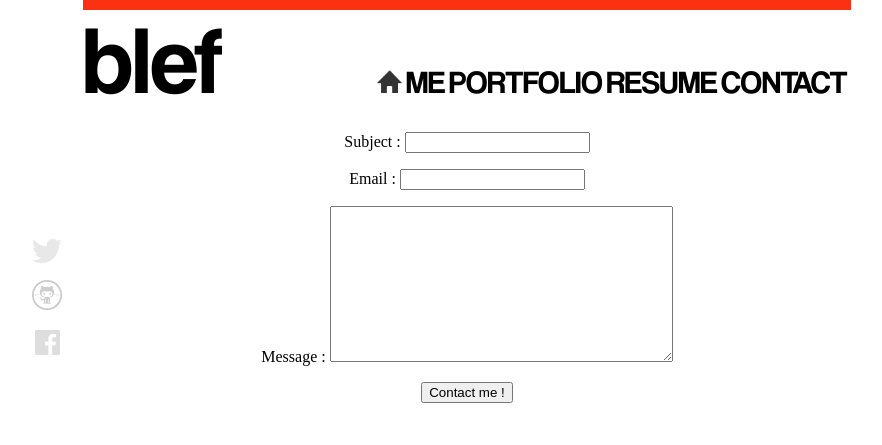
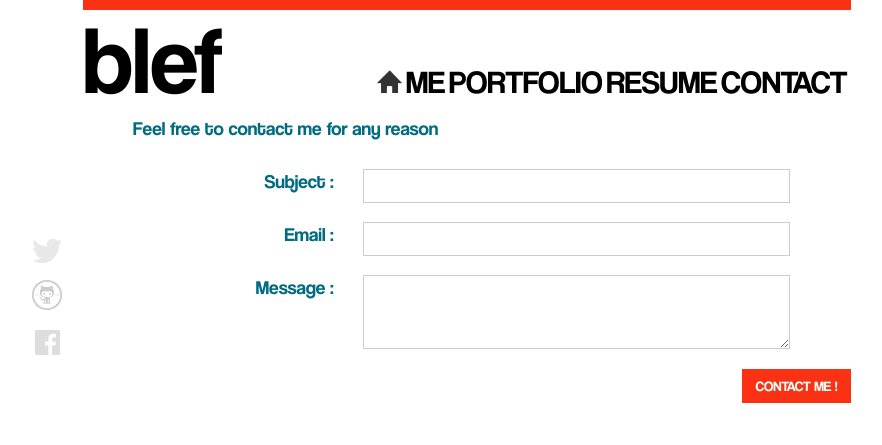
Before and after one commit to Bl3f/blef.fr, a Django app: page /contact/ in a window 1280 px wide. Shown: the top 445 px of the page, without its empty margins (173-1055 px from the left). Run offline with Django 3.2, Linux system fonts and the light colour scheme; style sheets or scripts are compiled from the project's sources.

Commit message:
Contact CSS

```diff
--- a/blefpointfr/static/css/main.css
+++ b/blefpointfr/static/css/main.css
@@ -271,3 +271,61 @@ article#portfolio section div.overview .description p {
   margin: 0px;
   font-size: 0.9em;
 }
+/* line 239, ../scss/main.scss */
+article form {
+  margin-top: 30px;
+}
+/* line 241, ../scss/main.scss */
+article form label {
+  width: 30%;
+  display: inline-block;
+  text-align: right;
+  vertical-align: middle;
+  float: left;
+}
+/* line 248, ../scss/main.scss */
+article form input[type="text"], article form textarea {
+  width: 60%;
+  height: 20px;
+  margin-left: 30px;
+  padding: 6px 12px;
+  font-size: 14px;
+  line-height: 1.428571429;
+  color: #555;
+  vertical-align: middle;
+  background-color: white;
+  background-image: none;
+  border: 1px solid #ccc;
+}
+/* line 261, ../scss/main.scss */
+article form textarea {
+  width: 60%;
+  height: 60px;
+  resize: vertical;
+}
+/* line 266, ../scss/main.scss */
+article form input[type="submit"] {
+  background-color: #fa3113;
+  border-color: #fa3113;
+  float: right;
+  color: white;
+  text-transform: uppercase;
+  font-family: "coolvetica";
+  display: inline-block;
+  padding: 6px 12px;
+  margin-bottom: 0;
+  font-size: 14px;
+  font-weight: normal;
+  line-height: 1.428571429;
+  text-align: center;
+  white-space: nowrap;
+  vertical-align: middle;
+  cursor: pointer;
+  background-image: none;
+  border: 1px solid transparent;
+}
+/* line 286, ../scss/main.scss */
+article form input[type="submit"]:active {
+  color: #000000;
+  margin-top: 5px;
+}
--- a/blefpointfr/static/scss/main.scss
+++ b/blefpointfr/static/scss/main.scss
@@ -236,4 +236,57 @@ article {
             }
         }
     }
+    form {
+        margin-top: 30px;
+        label {
+            width: 30%;
+            display: inline-block;
+            text-align: right;
+            vertical-align: middle;
+            float: left;
+        }
+        input[type="text"], textarea {
+            width: 60%;
+            height: 20px;
+            margin-left: 30px;
+            padding: 6px 12px;
+            font-size: 14px;
+            line-height: 1.428571429;
+            color: #555;
+            vertical-align: middle;
+            background-color: $background-color;
+            background-image: none;
+            border: 1px solid #ccc;
+        }
+        textarea {
+            width: 60%;
+            height: 60px;
+            resize: vertical;
+        }
+        input[type="submit"] {
+            background-color: $contact-color;
+            border-color: $contact-color;
+            float: right;
+            color: $background-color;
+            text-transform: uppercase;
+            font-family: "coolvetica";
+            display: inline-block;
+            padding: 6px 12px;
+            margin-bottom: 0;
+            font-size: 14px;
+            font-weight: normal;
+            line-height: 1.428571429;
+            text-align: center;
+            white-space: nowrap;
+            vertical-align: middle;
+            cursor: pointer;
+            background-image: none;
+            border: 1px solid transparent;
+
+            &:active {
+                color: #000000;
+                margin-top: 5px;
+            }
+        }
+    }
 }
--- a/blefpointfr/templates/front/contact.html
+++ b/blefpointfr/templates/front/contact.html
@@ -7,6 +7,8 @@
 {% endblock %}
 
 {% block content %}
+    <article>
+        <p>Feel free to contact me for any reason</p>
         {% if form.errors %}
             <p style="color: red;">
                 Please correct the error{{ form.errors|pluralize }} below.
@@ -18,4 +20,5 @@
             {{ form.as_p }}
             <input type="submit" value="Contact me !">
         </form>
+    </article>
 {% endblock %}
--- a/blefpointfr/templates/front/resume.html
+++ b/blefpointfr/templates/front/resume.html
@@ -7,4 +7,8 @@
 {% block header_title %}{{ header_title }}{% endblock %}
 
 {% block content %}
+    <article>
+        <p>Work in progress
+        </p>
+    </article>
 {% endblock %}
```
Lines whose indentation alone changed are shown as unchanged.
